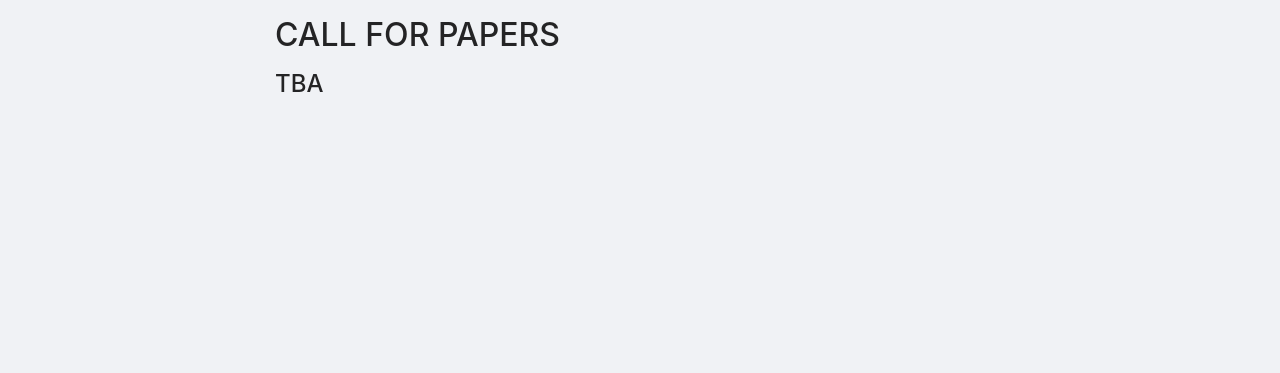
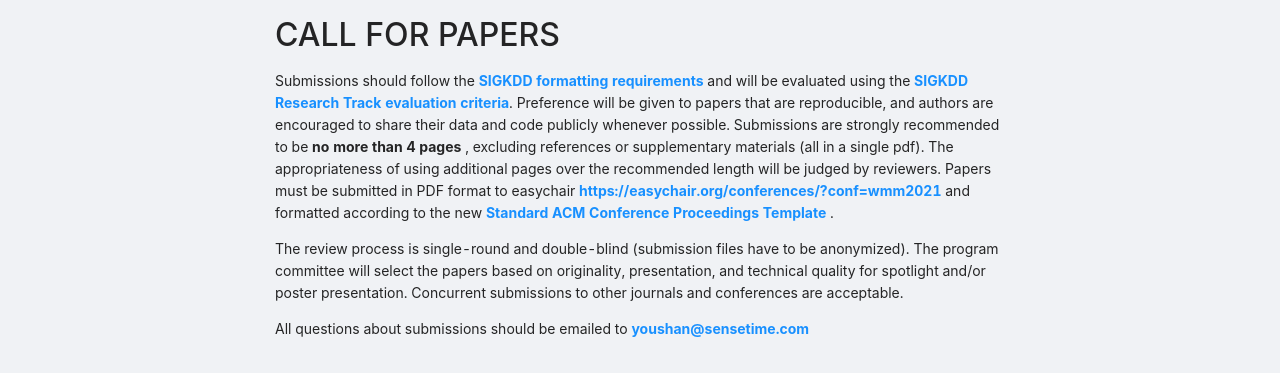
Before and after one commit to KyleZheng1997/kdd-workshop, a React (Create React App) app: page /#/submission in a window 1280 px wide. Shown: the part 579-952 px from the top of the page. Built offline with nearby package versions, Linux system fonts and the light colour scheme.

Commit message:
add call for papers

```diff
--- a/src/pages/organizers.jsx
+++ b/src/pages/organizers.jsx
@@ -7,32 +7,29 @@
             <h2>Organizers</h2>
 
             <div>
-              {/* <div style={{ width: "100%", textAlign: "center" }}>
-                <div className="organizersImage" style={{  backgroundImage:`url("https://shanyou92.github.io/assets/images/profile.png")` }}/>
-              </div> */}
               <p className="organizersText">
-                <a href="https://shanyou92.github.io/"> Shan You </a> is currently a Researcher at SenseTime, and also a post doc at Tsinghua University. Before that, he received a Bachelor of mathematics and applied mathematics (elite class) from Xi'an Jiaotong University, and a Ph.D. degree of computer science from Peking University. During pursing his PhD degree, he visited the UBTech Sydney AI Institute, the University of Sydney, and received awards from Qualcomm. His research interests include AutoML, reinforcement learning and other computer vision and machine learning topics, such as face recognition and object tracking. He has published his research outcomes in many top tier conferences and transactions.
+                <a href="https://shanyou92.github.io/"> <b>Shan You</b> </a> is currently a Researcher at SenseTime, and also a post doc at Tsinghua University. Before that, he received a Bachelor of mathematics and applied mathematics (elite class) from Xi'an Jiaotong University, and a Ph.D. degree of computer science from Peking University. During pursing his PhD degree, he visited the UBTech Sydney AI Institute, the University of Sydney, and received awards from Qualcomm. His research interests include AutoML, reinforcement learning and other computer vision and machine learning topics, such as face recognition and object tracking. He has published his research outcomes in many top tier conferences and transactions.
               </p>
             </div>
 
             <div>
             {/* <div className="organizersImage" style={{ backgroundImage:`url("http://changxu.xyz/chang.jpg")` }} /> */}
             <p className="organizersText">
-              <a href="http://changxu.xyz/"> Chang Xu </a>  is a Senior Lecturer and ARC DECRA Fellow at the School of Computer Science, University of Sydney. His recent interests focus on efficient deep learning and sparse networks, robust learning under noisy data or labels, and neural architecture search. He has published over 100 papers in prestigious journals and top tier conferences. He has received several paper awards, including Distinguished Paper Award in IJCAI 2018. He regularly severed as the senior PC or PC for many conferences, e.g., ICLR, SIGKDD, NIPS, ICML, CVPR, ICCV, IJCAI and AAAI. He has been recognized as Top Ten Distinguished Senior PC Member in IJCAI 2017.
+              <a href="http://changxu.xyz/"> <b> Chang Xu </b> </a>  is a Senior Lecturer and ARC DECRA Fellow at the School of Computer Science, University of Sydney. His recent interests focus on efficient deep learning and sparse networks, robust learning under noisy data or labels, and neural architecture search. He has published over 100 papers in prestigious journals and top tier conferences. He has received several paper awards, including Distinguished Paper Award in IJCAI 2018. He regularly severed as the senior PC or PC for many conferences, e.g., ICLR, SIGKDD, NIPS, ICML, CVPR, ICCV, IJCAI and AAAI. He has been recognized as Top Ten Distinguished Senior PC Member in IJCAI 2017.
             </p>
             </div>
 
             <div>
             {/* <div className="organizersImage" style={{ backgroundImage:`url("http://wangfei.info/img/uploads/avatar/fei-wang-1.jpeg")` }} /> */}
             <p className="organizersText">
-              <a href="http://wangfei.info/"> Fei Wang </a>  is the Associate Research Director of SenseTime. He leads a vibrant team to do fundamental research of computer vision and develop comprehensive solutions for the mobile intelligence industry. The goal of his team is to establish AI systems that make edge devices more intelligent and efficient. His research interests include Deep Learning, Edge Computation, etc. He has gained over 1000 Google Scholar Citations with recent publications during the last few years. Fei obtained his Bachelor’s degree and Master's degree from Beijing University of Posts and Telecommunications.
+              <a href="http://wangfei.info/"> <b>Fei Wang</b> </a>  is the Associate Research Director of SenseTime. He leads a vibrant team to do fundamental research of computer vision and develop comprehensive solutions for the mobile intelligence industry. The goal of his team is to establish AI systems that make edge devices more intelligent and efficient. His research interests include Deep Learning, Edge Computation, etc. He has gained over 1000 Google Scholar Citations with recent publications during the last few years. Fei obtained his Bachelor’s degree and Master's degree from Beijing University of Posts and Telecommunications.
             </p>
             </div>
 
             <div>
             {/* <div className="organizersImage" style={{ backgroundImage:`url("http://bigeye.au.tsinghua.edu.cn/english/images/wpe70455.jpg")` }} /> */}
             <p className="organizersText">
-              <a href="http://bigeye.au.tsinghua.edu.cn/english/Introduction.html"> Changshui Zhang </a>  received the B.E. degree in mathematics from Peking University, Beijing, China, in 1986, and the M.S. and Ph.D. degrees in control science and engineering from Tsinghua University, Beijing, in 1989 and 1992, respectively. In 1992, he joined the Department of Automation, Tsinghua University, where he is currently a professor. His research interests include pattern recognition and machine learning. He is a Fellow member of the IEEE.
+              <a href="http://bigeye.au.tsinghua.edu.cn/english/Introduction.html"> <b>Changshui Zhang</b> </a>  received the B.E. degree in mathematics from Peking University, Beijing, China, in 1986, and the M.S. and Ph.D. degrees in control science and engineering from Tsinghua University, Beijing, in 1989 and 1992, respectively. In 1992, he joined the Department of Automation, Tsinghua University, where he is currently a professor. His research interests include pattern recognition and machine learning. He is a Fellow member of the IEEE.
             </p>
             </div>
 
--- a/src/pages/submission.jsx
+++ b/src/pages/submission.jsx
@@ -5,7 +5,25 @@
         <div className="row justify-content-center">
           <div className="col-lg-8 cl-md-10">
             <h2>CALL FOR PAPERS</h2>
-            <h4>TBA</h4>
+            <p>
+              Submissions should follow the {" "}
+              <a href="https://kdd.org/kdd2021/calls/view/call-for-research-track-papers"><b>SIGKDD formatting requirements</b></a>   {" "}
+              and will be evaluated using the {" "}
+              <a href="https://kdd.org/kdd2021/calls/view/call-for-research-track-papers"><b>SIGKDD Research Track evaluation criteria</b></a>. {" "}
+              Preference will be given to papers that are reproducible, and authors are encouraged to share their data and code publicly whenever possible. Submissions are strongly recommended to be <b> no more than 4 pages </b>, excluding references or supplementary materials (all in a single pdf).
+              The appropriateness of using additional pages over the recommended length will be judged by reviewers.
+              Papers must be submitted in PDF format to easychair
+              <a href="https://easychair.org/conferences/?conf=wmm2021"> <b> https://easychair.org/conferences/?conf=wmm2021 </b> </a>   {" "}
+              and formatted according to the new
+              <a href="https://www.acm.org/publications/proceedings-template"> <b> Standard ACM Conference Proceedings Template </b> </a> .
+
+            </p>
+            <p>
+            The review process is single-round and double-blind (submission files have to be anonymized). The program committee will select the papers based on originality, presentation, and technical quality for spotlight and/or poster presentation. Concurrent submissions to other journals and conferences are acceptable.
+            </p>
+            <p>
+              All questions about submissions should be emailed to  <a href="mailto: youshan@sensetime.com">  <b> youshan@sensetime.com </b> </a>
+            </p>
           </div>
         </div>
       </div>
--- a/src/pages/timeline.jsx
+++ b/src/pages/timeline.jsx
@@ -13,7 +13,7 @@
                 </tr>
                 <tr>
                   <td>Workshop Paper Submission</td>
-                  <td>May 10th, 2021</td>
+                  <td>May 20th, 2021</td>
                 </tr>
                 <tr>
                   <td>Workshop Paper Notification</td>
```
Also changed, not shown: 6 other files (tests, documents, lock files or other folders).
